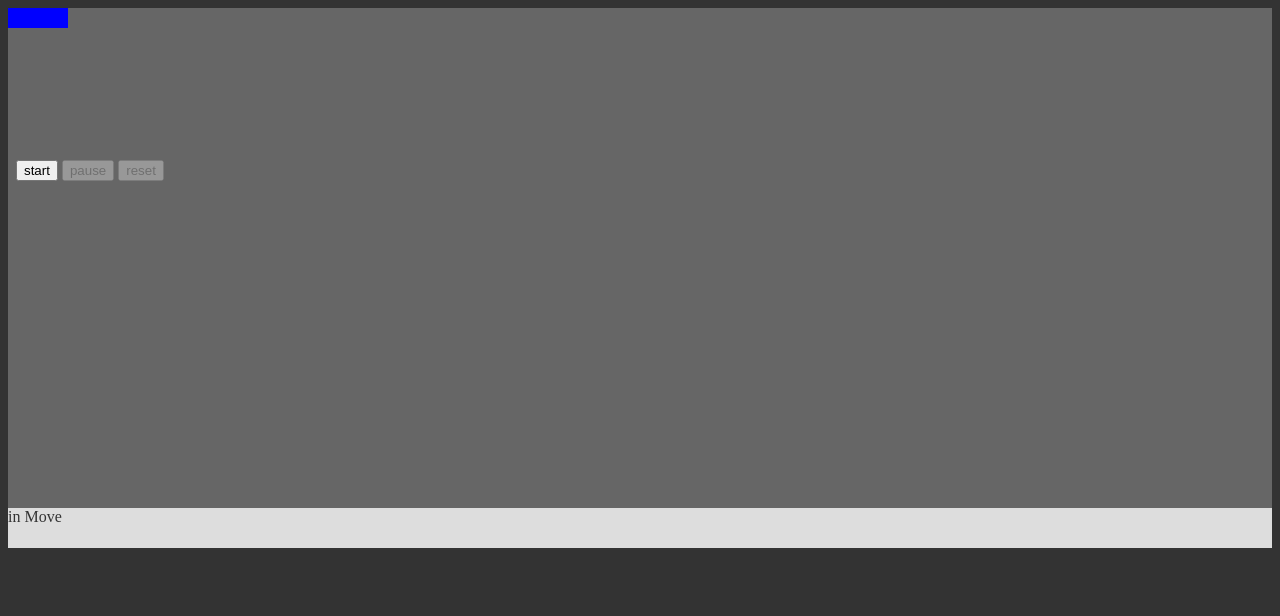
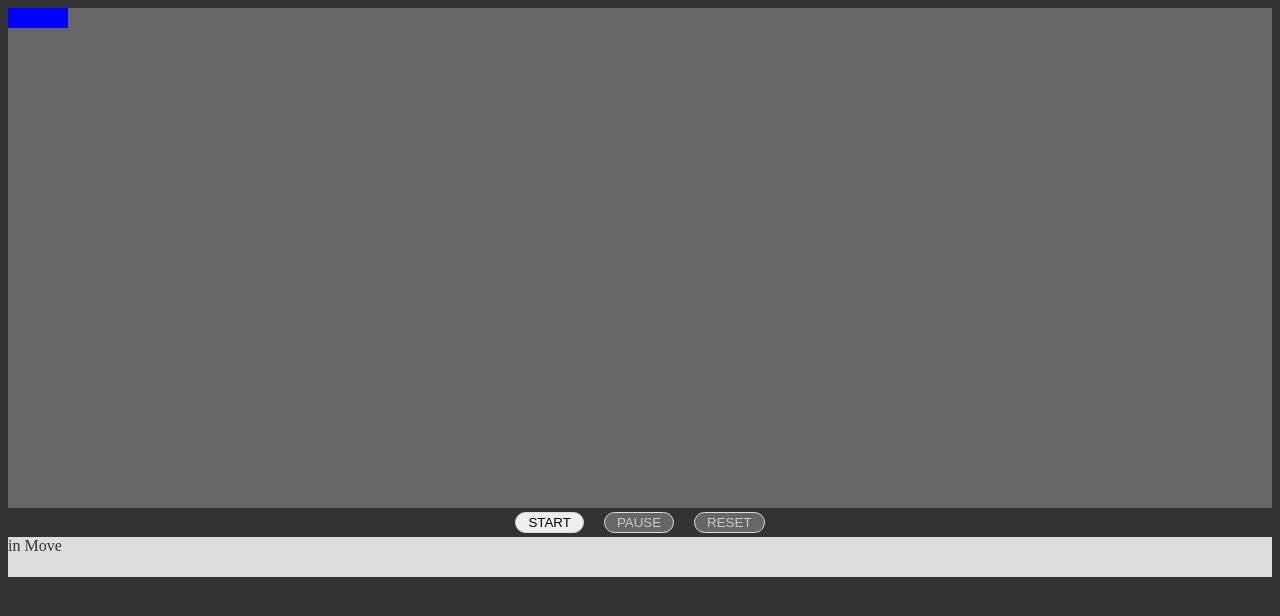
Before and after one commit to shuliu/catcher-game, a website: page index.html in a window 1280 px wide. Drawn offline with nearby package versions, Linux system fonts and the light colour scheme.

Commit message:
畫面調整

```diff
--- a/index.html
+++ b/index.html
@@ -20,9 +20,9 @@
     <div class="catcher"></div>
   </div>
   <div class="control">
-    <button type="button" id="startBtn">start</button>
-    <button type="button" id="pauseBtn" disabled>pause</button>
-    <button type="reset" id="resetBtn" disabled>reset</button>
+    <button type="button" id="startBtn" disabled> START </button>
+    <button type="button" id="pauseBtn" disabled> PAUSE </button>
+    <button type="reset" id="resetBtn" disabled> RESET </button>
   </div>
   <div id="orientation"></div>
 </body>
--- a/javascripts/app.js
+++ b/javascripts/app.js
@@ -195,6 +195,7 @@ resetBtn.addEventListener('touchend', resetEvent);
  * events
  */
 
+startBtn.disabled = false;
 move();
 
 
--- a/scss/main.scss
+++ b/scss/main.scss
@@ -21,10 +21,12 @@ body {
 
 .control {
   min-width: 100px;
-  min-height: 100px;
-  position: fixed;
-  left: 1em;
-  top: 10em;
+  padding: 4px;
+  margin: auto;
+  text-align: center;
+  button {
+    margin: 0 8px;
+  }
 }
 
 #gameBox {
@@ -66,3 +68,14 @@ body {
 .hide {
   display: none;
 }
+
+button {
+  border: 1px solid #DDD;
+  border-radius: 15px;
+  padding: 2px 12px;
+
+  &:disabled {
+    color: #CCC;
+    background: #666;
+  }
+}
```
Also changed, not shown: javascripts/app.min.js, stylesheets/main.css.
